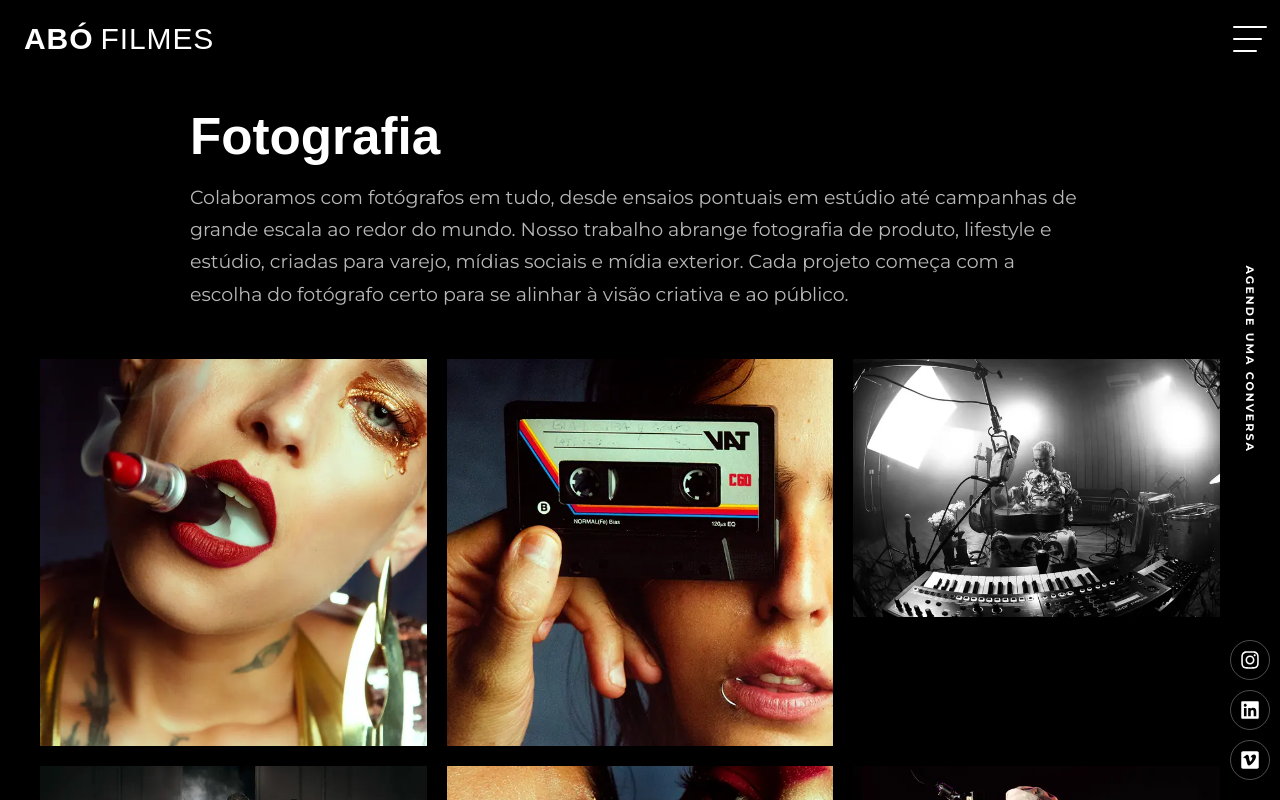
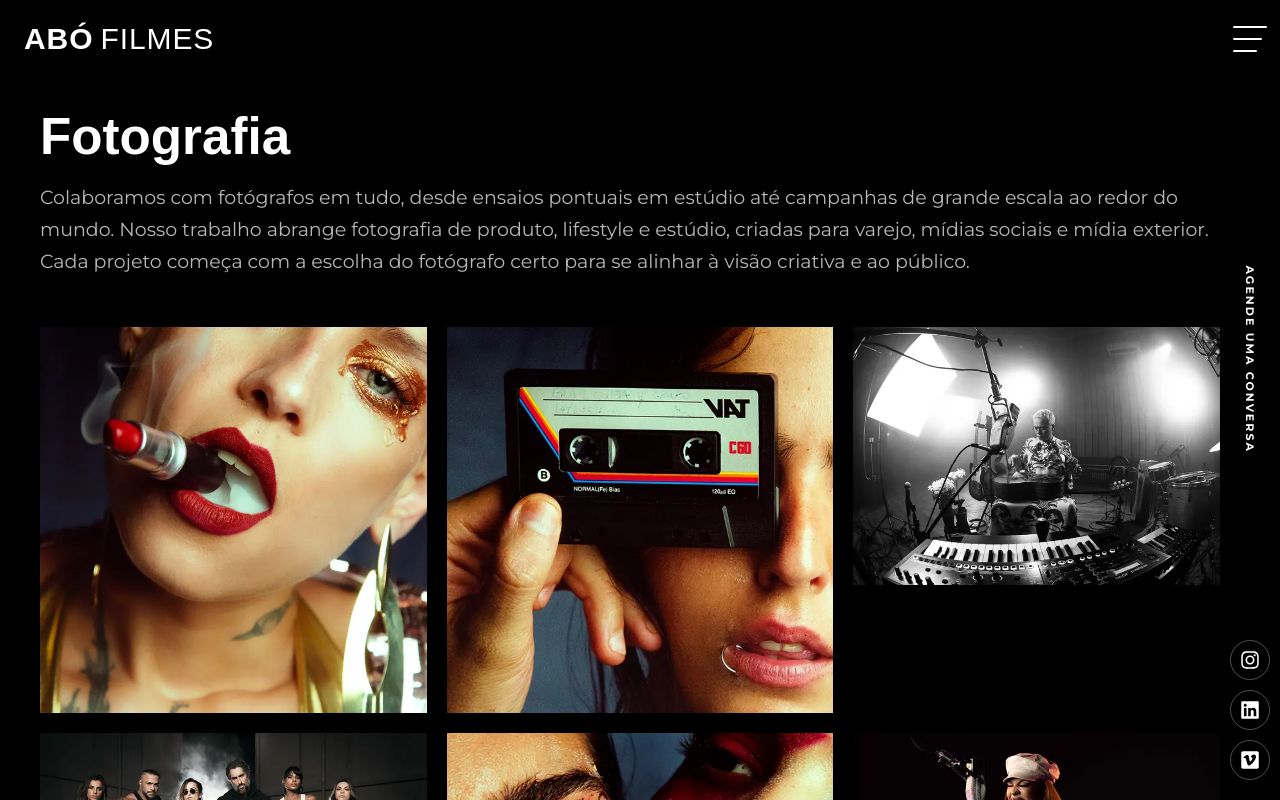
Before and after one commit to ThiagoLaredo/abo-filmes, a React (Vite) app: page /fotografia in a window 1280 px wide. Shown: the top 800 px of the page. Built offline with nearby package versions, Linux system fonts and the light colour scheme; a web font is replaced by a local one.

Commit message:
fotografia container

```diff
--- a/src/components/FotografiaPage.css
+++ b/src/components/FotografiaPage.css
@@ -17,7 +17,7 @@
 .fotografia-container {
   position: relative;
   z-index: 2;
-  max-width: 900px;
+  max-width: 1200px;
   margin: 0 auto 48px;
 }
 
```
